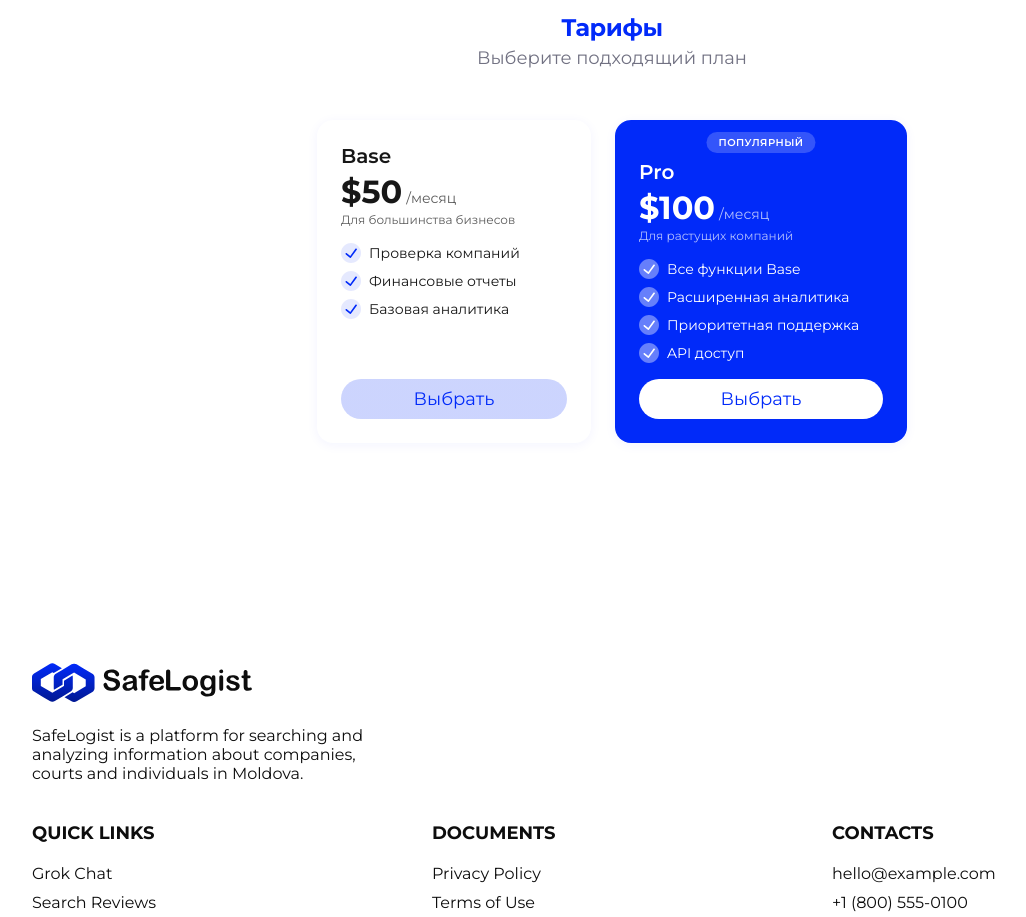
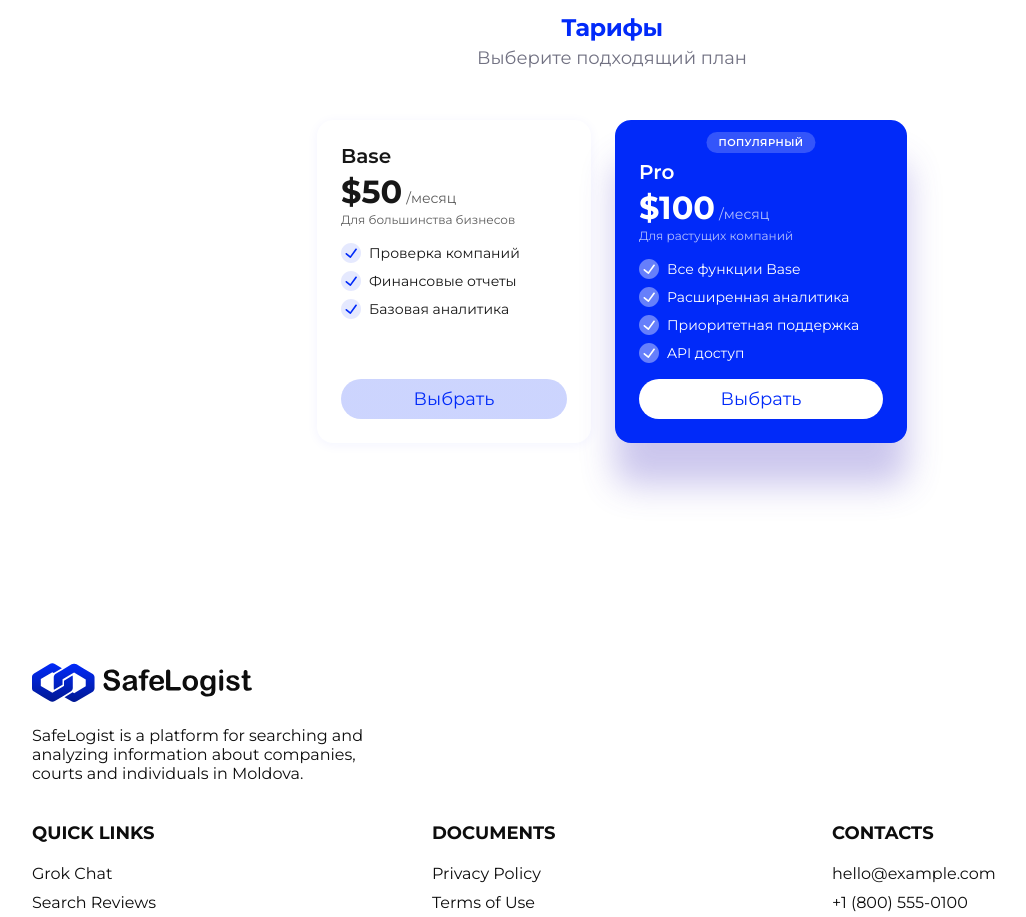
Before and after one commit to AAAlex2001/safelogist, a Next.js app in the folder frontend/: page /en/landing in a window 1280 px wide. Shown: the part 4960-5877 px from the top of the page, without its empty margins (28-1054 px from the left). Built offline with nearby package versions, Linux system fonts and the light colour scheme; no server answers.

Commit message:
правки

```diff
--- a/frontend/src/app/[locale]/landing/tariffs/Tariffs.tsx
+++ b/frontend/src/app/[locale]/landing/tariffs/Tariffs.tsx
@@ -1,11 +1,13 @@
 "use client";
 
-import React from "react";
+import React, { useState } from "react";
 import styles from "./Tariffs.module.scss";
 import { Typography } from "@/components/Typography";
 import { TariffCard } from "@/components/TariffCard";
 
 export function Tariffs() {
+  const [hoveredCard, setHoveredCard] = useState<"base" | "pro" | null>(null);
+
   const baseFeatures = [
     "Проверка компаний",
     "Финансовые отчеты",
@@ -18,6 +20,12 @@ export function Tariffs() {
     "Приоритетная поддержка",
     "API доступ",
   ];
+
+  // Если ничего не наведено - популярный активен
+  // Если наведен base - base активен, popular не активен
+  // Если наведен pro - pro активен
+  const isBaseActive = hoveredCard === "base";
+  const isProActive = hoveredCard === null || hoveredCard === "pro";
 
   return (
     <section className={styles.tariffs}>
@@ -44,6 +52,9 @@ export function Tariffs() {
           note="Для большинства бизнесов"
           features={baseFeatures}
           ctaText="Выбрать"
+          active={isBaseActive}
+          onMouseEnter={() => setHoveredCard("base")}
+          onMouseLeave={() => setHoveredCard(null)}
         />
         <TariffCard
           popular
@@ -54,6 +65,9 @@ export function Tariffs() {
           note="Для растущих компаний"
           features={proFeatures}
           ctaText="Выбрать"
+          active={isProActive}
+          onMouseEnter={() => setHoveredCard("pro")}
+          onMouseLeave={() => setHoveredCard(null)}
         />
       </div>
     </section>
--- a/frontend/src/components/TariffCard/TariffCard.module.scss
+++ b/frontend/src/components/TariffCard/TariffCard.module.scss
@@ -8,25 +8,34 @@
   width: 274px;
   min-height: 280px;
   position: relative;
+  transition: all 0.3s ease;
 }
 
-.popular {
+.active {
   background: var(--primary);
   color: var(--color-white);
-  width: 292px;
-  min-height: 294px;
-  padding-top: 40px;
+  box-shadow: 0px 42px 34px 0px rgba(82, 67, 194, 0.3);
 
   button {
     background: var(--color-white);
     color: var(--primary);
-    border: none;
     border-radius: 100px;
 
     &:hover {
       background: var(--primary-dark);
       color: var(--color-white);
     }
+  }
+}
+
+.popular {
+  width: 292px;
+  min-height: 294px;
+  padding-top: 40px;
+
+  button {
+    border: none;
+    border-radius: 100px;
   }
 }
 
--- a/frontend/src/components/TariffCard/TariffCard.tsx
+++ b/frontend/src/components/TariffCard/TariffCard.tsx
@@ -15,6 +15,9 @@ export interface TariffCardProps {
   features: string[];
   ctaText: string;
   onCtaClick?: () => void;
+  active?: boolean;
+  onMouseEnter?: () => void;
+  onMouseLeave?: () => void;
 }
 
 export function TariffCard({
@@ -27,9 +30,22 @@ export function TariffCard({
   features,
   ctaText,
   onCtaClick,
+  active = false,
+  onMouseEnter,
+  onMouseLeave,
 }: TariffCardProps) {
+  const cardClasses = [
+    styles.card,
+    popular ? styles.popular : "",
+    active ? styles.active : "",
+  ].filter(Boolean).join(" ");
+
   return (
-    <div className={`${styles.card} ${popular ? styles.popular : ""}`}>
+    <div
+      className={cardClasses}
+      onMouseEnter={onMouseEnter}
+      onMouseLeave={onMouseLeave}
+    >
       {popular && badgeText && (
         <span className={styles.badge}>{badgeText}</span>
       )}
@@ -44,7 +60,7 @@ export function TariffCard({
           <li key={idx} className={styles.featureItem}>
             <CheckCircleIcon
               size={20}
-              variant={popular ? "white" : "normal"}
+              variant={active ? "white" : "normal"}
               className={styles.featureIcon}
             />
             <span>{feature}</span>
@@ -53,7 +69,7 @@ export function TariffCard({
       </ul>
       <Button
         onClick={onCtaClick}
-        variant={popular ? "primary" : "tariff"}
+        variant={active ? "primary" : "tariff"}
         fullWidth
       >
         {ctaText}
```
